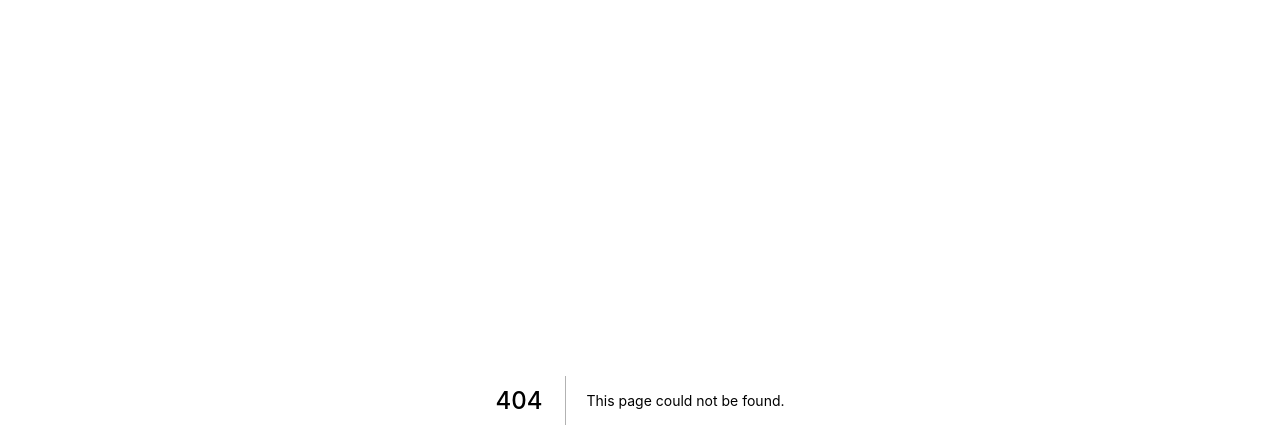
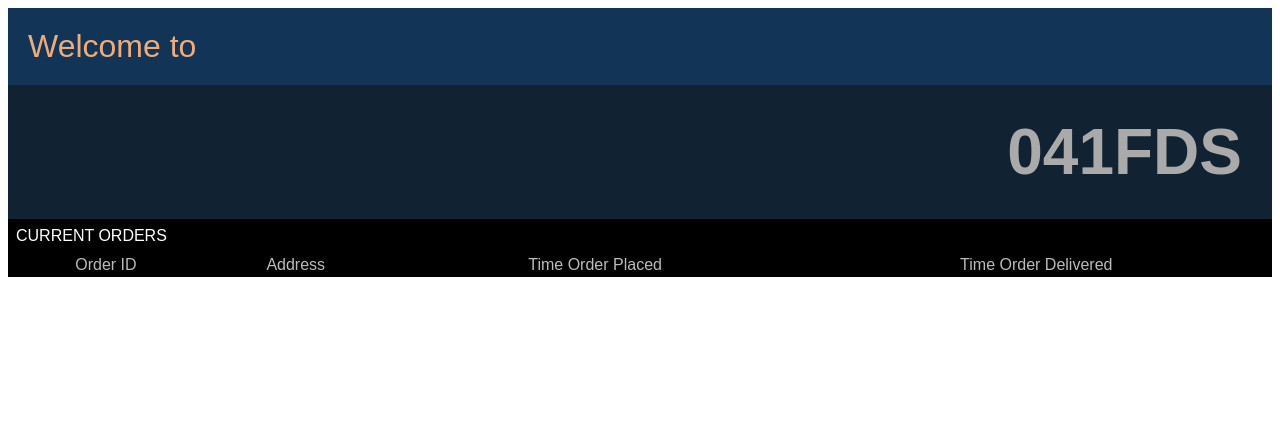
Before and after one commit to john19950730/cs2102-customer, a Next.js app: page /orders in a window 1280 px wide. Before the commit this address had no page. Shown: the top 448 px of the page. Built offline with nearby package versions, Linux system fonts and the light colour scheme.

Commit message:
Try adding redux form

```diff
--- a/components/Layout.js
+++ b/components/Layout.js
@@ -1,3 +1,5 @@
+import { Provider } from 'react-redux';
+
 import Header from './Header';
 
 const Layout = ({ children }) => (
--- a/package.json
+++ b/package.json
@@ -17,6 +17,7 @@
     "next": "^9.3.2",
     "react": "^16.13.1",
     "react-dom": "^16.13.1",
+    "react-redux": "^7.2.0",
     "recompose": "^0.30.0",
     "redux": "^4.0.5",
     "redux-form": "^8.3.1",
--- a/pages/customer.js
+++ b/pages/customer.js
@@ -13,7 +13,11 @@ const Customer = () => (
 			<table>
 				<tr>
 					<td><button className="new-order-button"><NewOrder /><div>MAKE NEW ORDER</div></button></td>
-					<td><button className="check-order-button"><CheckOrder /><div>CHECK CURRENT ORDER</div></button></td>
+					<td>
+						<Link href="/orders">
+							<button className="check-order-button"><CheckOrder /><div>CHECK CURRENT ORDER</div></button>
+						</Link>
+					</td>
 				</tr>
 			</table>
 		</div>
--- /dev/null
+++ b/pages/orders.js
@@ -0,0 +1,44 @@
+import Link from 'next/link';
+
+import Layout from '../components/Layout';
+
+const Orders = () => (
+	<Layout>
+		<div className="orders">
+			<div className="orders-label">
+				CURRENT ORDERS
+			</div>
+			<table className="orders-table">
+				<thead>
+					<tr>
+						<td>Order ID</td>
+						<td>Address</td>
+						<td>Time Order Placed</td>
+						<td>Time Order Delivered</td>
+					</tr>
+				</thead>
+			</table>
+		</div>
+		<style jsx>{`
+			.orders {
+				font-family: Arial, sans-serif;
+				background-color: #000;
+			}
+			.orders-label {
+				color: #fff;
+				font-size: 12pt;
+				padding: 8px;
+			}
+			.orders-table {
+				width: 100%;
+			}
+			.orders-table thead {
+				font-weight: 500;
+				text-align: center;
+				color: #bbb;
+			}
+		`}</style>
+	</Layout>
+);
+
+export default Orders;
--- /dev/null
+++ b/redux/api/apiCalls.js
@@ -0,0 +1,5 @@
+const endPoint = "https://localhost:4000/";
+
+export const login = ({ username }) => {
+	fetch(`${endPoint}fds/customer/login/${username}`);
+};
```
Also changed, not shown: pages/index.js (+18 -2 lines), redux/rootReducer.js (added, +8 -0 lines), 1 other file (tests, documents, lock files or other folders).
